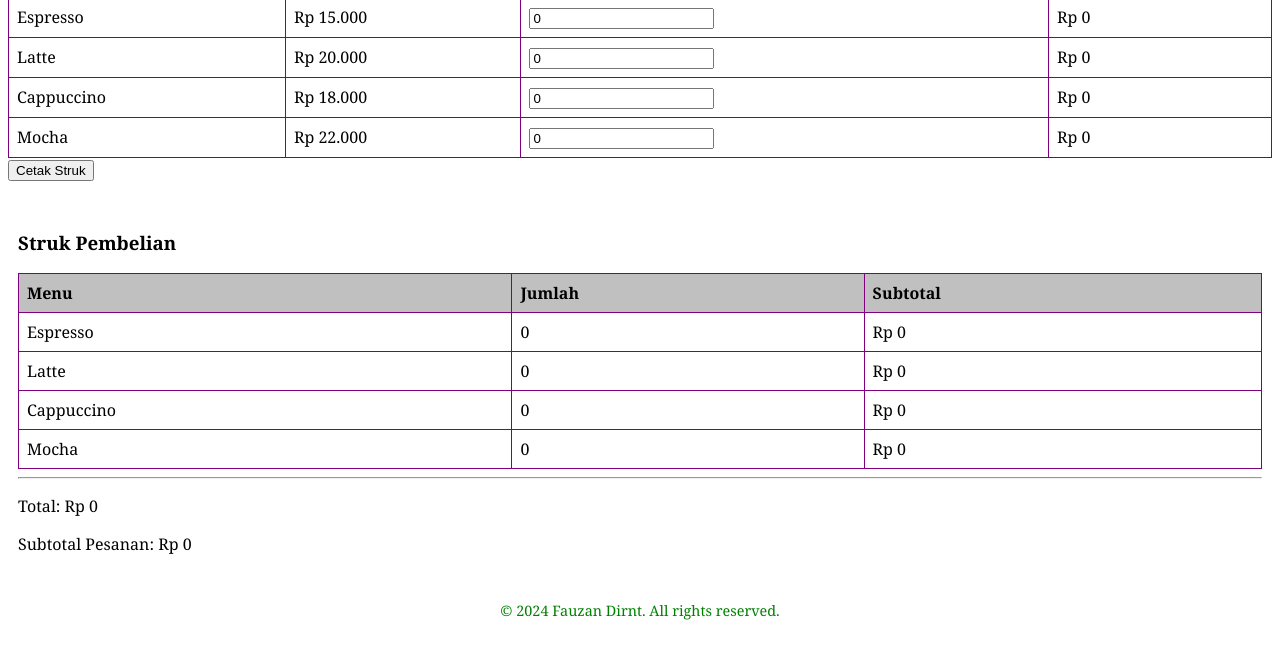
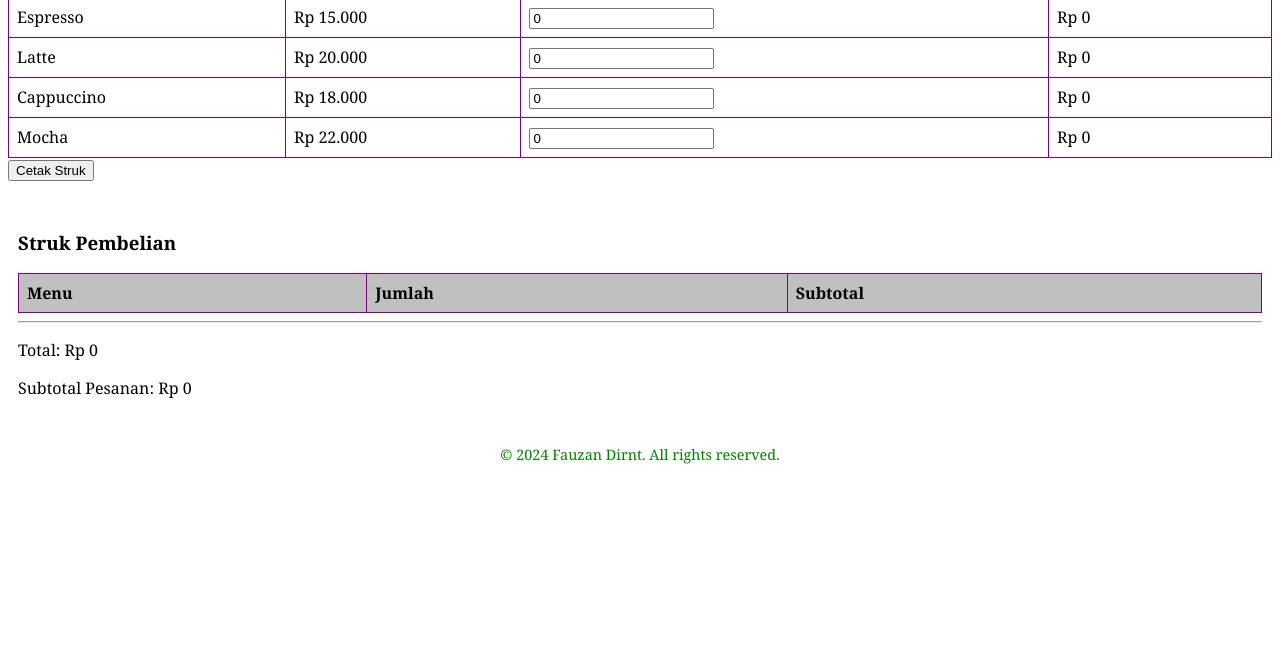
Before and after one commit to fauzanmajidd/fauzanmajidd.github.io, a plain HTML site: page index.html in a window 1280 px wide. Both pictures are taken after a click on the button "Cetak Struk". Shown: the part 115-774 px from the top of the page. Drawn offline with Linux system fonts and the light colour scheme.

Commit message:
index.html

```diff
--- a/index.html
+++ b/index.html
@@ -112,11 +112,13 @@
             var struk = '<tr><th>Menu</th><th>Jumlah</th><th>Subtotal</th></tr>';
             var total = 0;
             for (var i = 0; i < menuIds.length; i++) {
-                var namaMenu = document.getElementById(menuIds[i]).childNodes[1].innerText;
                 var jumlah = document.getElementById(menuIds[i] + 'Jumlah').value;
-                var subtotal = document.getElementById(menuIds[i] + 'Subtotal').innerText;
-                struk += '<tr><td>' + namaMenu + '</td><td>' + jumlah + '</td><td>' + subtotal + '</td></tr>';
-                total += parseInt(subtotal.split(' ')[1].replace('.', '').replace(',', ''));
+                if (parseInt(jumlah) > 0) {
+                    var namaMenu = document.getElementById(menuIds[i]).childNodes[1].innerText;
+                    var subtotal = document.getElementById(menuIds[i] + 'Subtotal').innerText;
+                    struk += '<tr><td>' + namaMenu + '</td><td>' + jumlah + '</td><td>' + subtotal + '</td></tr>';
+                    total += parseInt(subtotal.split(' ')[1].replace('.', '').replace(',', ''));
+                }
             }
             document.getElementById('strukTable').innerHTML = struk;
             document.getElementById('totalStruk').innerText = 'Rp ' + total.toLocaleString('id-ID');
```
